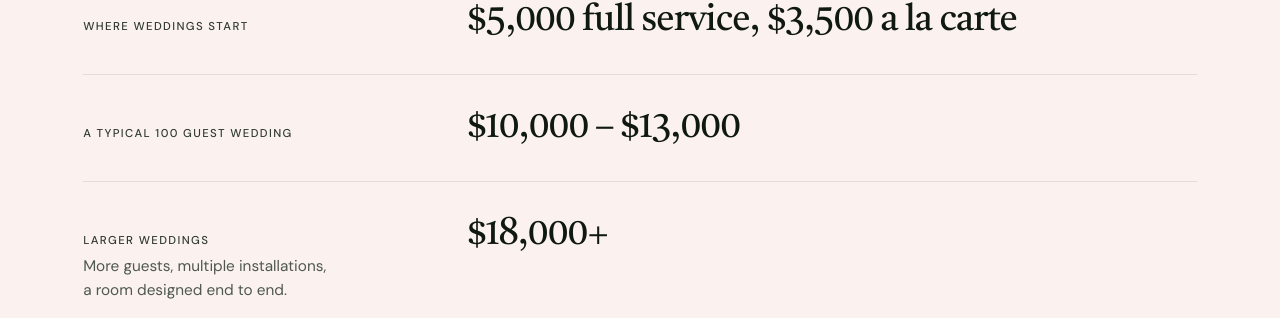
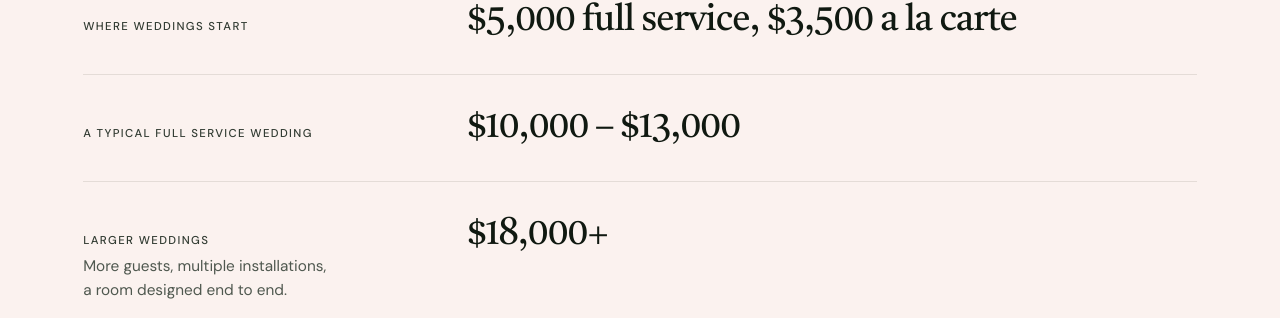
Before and after one commit to jshplhm/goldenflowers, a Jekyll site: the page built from weddings/index.md, in a window 1280 px wide and 900 px high, scrolled down 1479 px. Shown: the part 134-452 px from the top of the window. Built offline with Jekyll 4.4.1, drawn with Linux system fonts in a browser that asks for light colours.

Commit message:
Update site copy in _data/weddings.yml via inline editor

```diff
--- a/_data/weddings.yml
+++ b/_data/weddings.yml
@@ -167,7 +167,7 @@ pricing:
     - label: Where weddings start
       amount: "$5,000 full service, $3,500 a la carte"
       caption: ""
-    - label: A typical 100 guest wedding
+    - label: A typical full service wedding
       amount: "$10,000 – $13,000"
       caption: ""
     - label: Larger weddings
```
